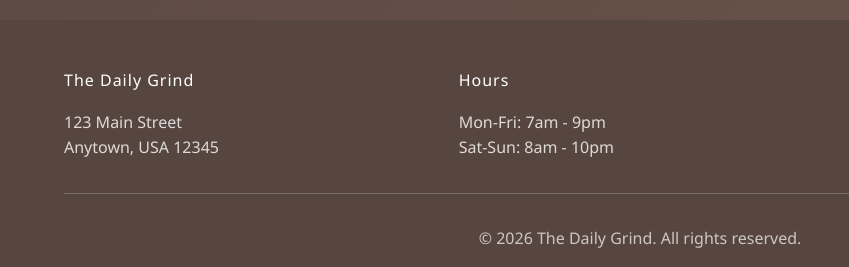
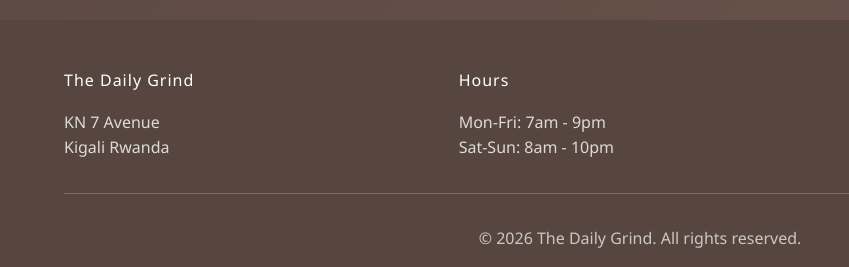
Before and after one commit to Bosco-Kwizera/FUTURE_FS_03, a plain HTML site: page about.html in a window 1280 px wide. Shown: the part 2914-3181 px from the top of the page, 0-849 px from the left. Drawn offline with Linux system fonts and the light colour scheme.

Commit message:
put on exact locations

```diff
--- a/about.html
+++ b/about.html
@@ -91,7 +91,7 @@
         <div class="footer-content">
             <div class="footer-section">
                 <h4>The Daily Grind</h4>
-                <p>123 Main Street<br>Anytown, USA 12345</p>
+                <p>KN 7 Avenue<br>Kigali Rwanda</p>
             </div>
             <div class="footer-section">
                 <h4>Hours</h4>
--- a/menu.html
+++ b/menu.html
@@ -466,7 +466,7 @@
         <div class="footer-content">
             <div class="footer-section">
                 <h4>The Daily Grind</h4>
-                <p>123 Main Street<br>Anytown, USA 12345</p>
+                <p>KN 7 Avenue<br>Kigali Rwanda</p>
             </div>
             <div class="footer-section">
                 <h4>Hours</h4>
```
Also changed, not shown: index.html (+1 -1 lines).
